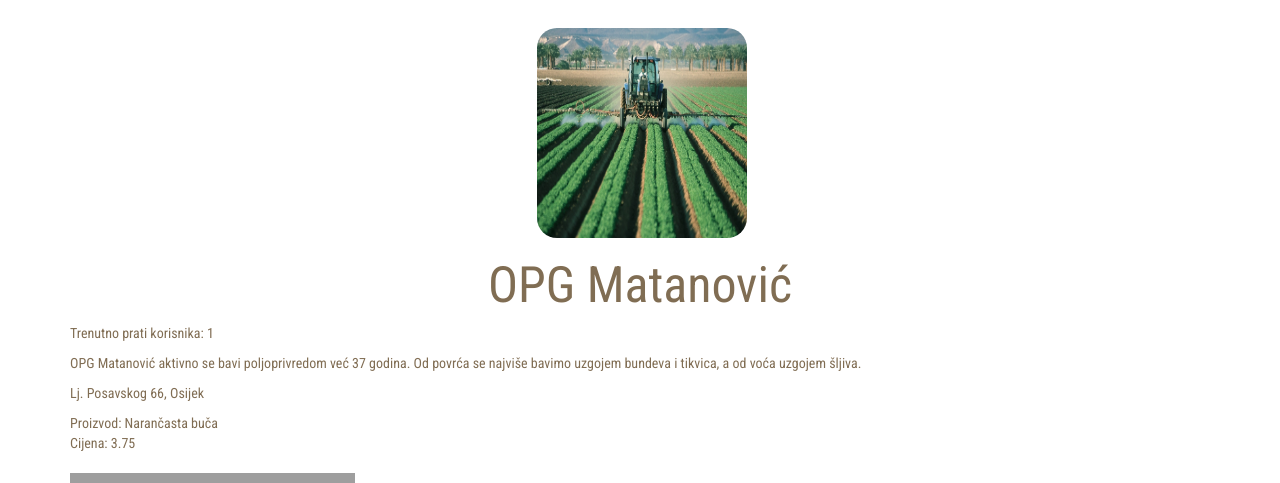
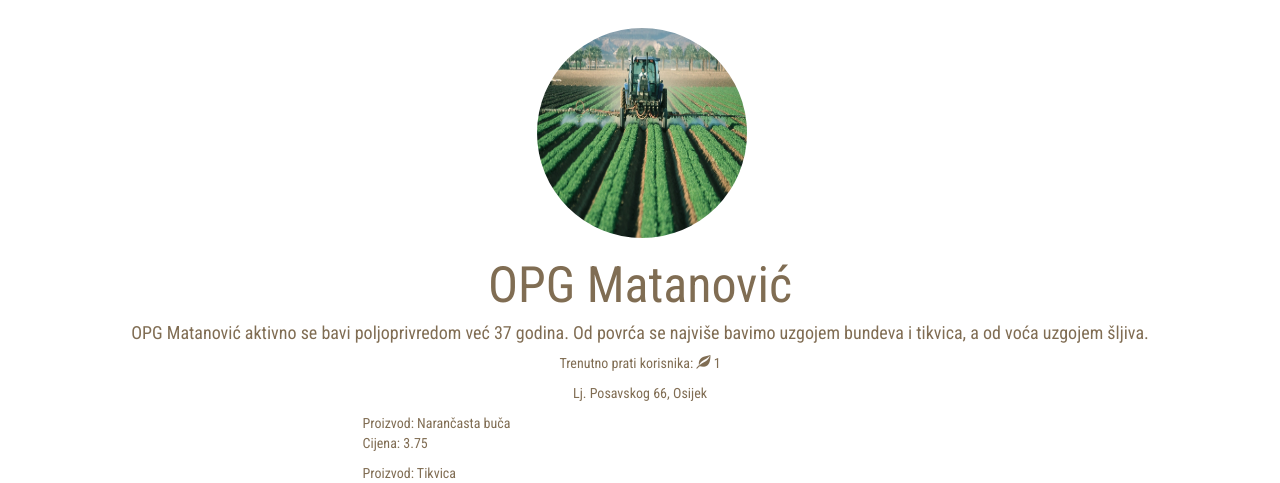
Before and after one commit to amatanovic/NFX, a PHP site: page /nfx/detalji.php?sifra=1 in a window 1280 px wide. Shown: the top 483 px of the page. Run offline with PHP 8.4, Linux system fonts and the light colour scheme; data comes from the database, SQL or seed files in the repository; data that the repository does not hold is empty; some libraries are stand-ins or nearby versions; grey boxes are pictures that could not be loaded.

Commit message:
uređivanje detalja

```diff
--- a/detalji.php
+++ b/detalji.php
@@ -23,11 +23,12 @@ $opgID = $opg->sifra;
 
 <div class="row">
     <div class="col-lg-12">
-        <img src="<?php echo $opg->avatar ?>" style="width:15em;height:15em;margin-top:2em;margin-left:41%;border-radius:20px;" />
+        <img class="img-circle" src="<?php echo $opg->avatar ?>" style="width:15em;height:15em;margin-top:2em;margin-left:41%" />
     </div>
 </div>
 <h1 style="text-align:center"><?php echo $opg->naziv; ?></h1>
- <p>Trenutno prati korisnika:
+<h4 style="text-align:center;"><?php echo $opg->kratakopis; ?></h4>
+    <p style="text-align:center;">Trenutno prati korisnika: <span class="glyphicon glyphicon-leaf"></span>
 <?php
   $izraz=$veza->prepare("select count(korisnik) as follow from pracenje where opg=$opgID;");
   $izraz->execute();
@@ -35,8 +36,7 @@ $opgID = $opg->sifra;
   echo $follow->follow;
    ?>
  </p>
-<p><?php echo $opg->kratakopis; ?></p>
-<p>
+<p style="text-align:center;">
   <?php
   $korisnik = $opg->korisnik;
   $izraz=$veza->prepare("select a.ulica, a.mjesto, b.* from korisnik a inner join opg b on a.sifra=b.korisnik where b.korisnik=$korisnik");
@@ -49,6 +49,13 @@ $opgID = $opg->sifra;
 </div>
 
 <div class="container">
+    <div class="row">
+
+    <div class="col-lg-3 col-md-3 col-sm-6 col-xs-6">
+<img src="<?php echo $proizvod->slika ?>" style="width:25%" />
+     </div>
+
+    <div class="col-lg-3 col-md-3 col-sm-6 col-xs-6">
 <?php
 $izraz=$veza->prepare("select * from proizvod where opg=$opgID");
 $izraz->execute();
@@ -86,8 +93,6 @@ foreach ($kategorije as $kategorija) {
  }
 }*/
 ?>
-<br />
-<img src="<?php echo $proizvod->slika ?>" style="width:25%" />
 </p>
 <?php
 if ($opg->paypal != null && isset($_SESSION['autoriziran'])) {
@@ -119,9 +124,9 @@ $paypal_url='https://www.sandbox.paypal.com/cgi-bin/webscr';
 }
 }
 ?>
-
 </div>
-
+</div>
+</div>
 <?php
 if(isset($_SESSION['autoriziran'])){
 $korisnik = $_SESSION['autoriziran']->sifra;
```
